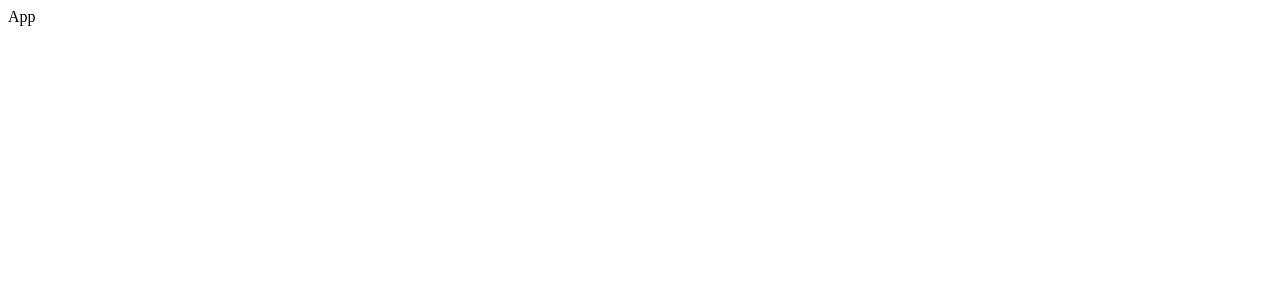
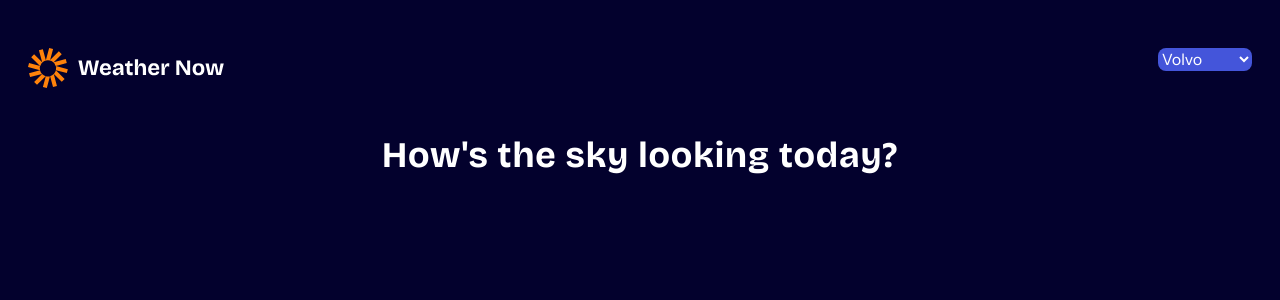
Before and after one commit to jawad-mwadama/weather-now, a React (Vite) app: page / in a window 1280 px wide. Shown: the top 300 px of the page. Built offline with nearby package versions, Linux system fonts and the light colour scheme.

Commit message:
project start

```diff
--- a/src/App.tsx
+++ b/src/App.tsx
@@ -1,9 +1,13 @@
-import React from 'react'
+import Hero from "./Components/Hero/Hero";
+import Navbar from "./Components/Navbar/Navbar";
 
 function App() {
   return (
-    <div>App</div>
-  )
+    <div className="min-h-screen w-full bg-neutral-900">
+      <Navbar />
+      <Hero />
+    </div>
+  );
 }
 
-export default App
+export default App;
--- /dev/null
+++ b/src/Components/Hero/Hero.tsx
@@ -0,0 +1,9 @@
+function Hero() {
+  return (
+    <h1 className="mx-auto flex items-center justify-center font-heading text-4xl font-bold tracking-wide text-white">
+      How's the sky looking today?
+    </h1>
+  );
+}
+
+export default Hero;
--- /dev/null
+++ b/src/Components/Navbar/Navbar.tsx
@@ -0,0 +1,25 @@
+import React from "react";
+import logo from "../../assets/images/logo.svg";
+
+function Navbar() {
+  return (
+    <nav className="p-7">
+      <div className="flex justify-between py-5">
+        {/* logo */}
+        <img src={logo} alt="logo" />
+
+        {/* units */}
+        <div className="font-body text-white">
+          <select className="rounded-lg bg-blue-500" name="cars" id="cars">
+            <option value="volvo">Volvo</option>
+            <option value="saab">Saab</option>
+            <option value="mercedes">Mercedes</option>
+            <option value="audi">Audi</option>
+          </select>
+        </div>
+      </div>
+    </nav>
+  );
+}
+
+export default Navbar;
--- a/src/index.css
+++ b/src/index.css
@@ -1,5 +1,23 @@
-@import "tailwindcss"
+@import "tailwindcss";
 
 @theme {
     --font-heading: "Bricolage Grotesque", sans-serif;
+    --font-body:"DM Sans", sans-serif;
+
+    /* colors */
+    /* neutral */
+    --color-neutral-900: hsl(243, 96%, 9%);
+    --color-neutral-800:hsl(243, 27%, 20%);
+    --color-neutral-700:hsl(243, 23%, 24%);
+    --color-neutral-600:hsl(243, 23%, 30%);
+    --color-neutral-300:hsl(240, 6%, 70%);
+    --color-neutral-200:hsl(250, 6%, 84%);
+    --color-neutral-0:hsl(0, 0%, 100%);
+
+    /* orange */
+    --color-orange-500:hsl(28, 100%, 52%);
+
+    /* color blue */
+    --color-blue-500:hsl(233, 67%, 56%);
+    --color-blue-700:hsl(248, 70%, 36%);
 }
```
Also changed, not shown: 1 other file (tests, documents, lock files or other folders).
